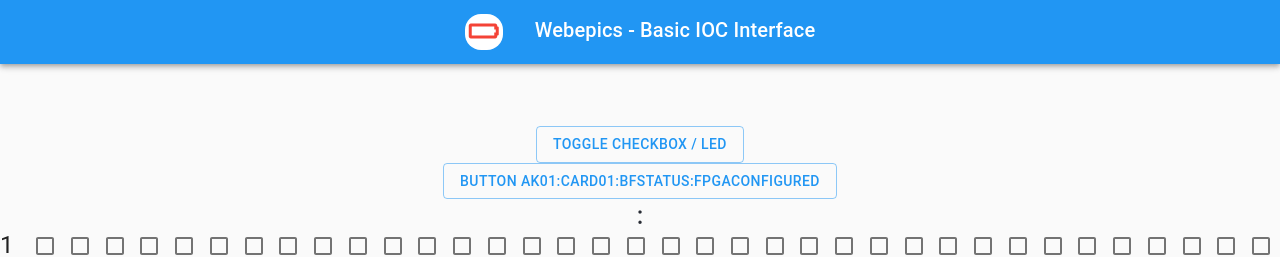
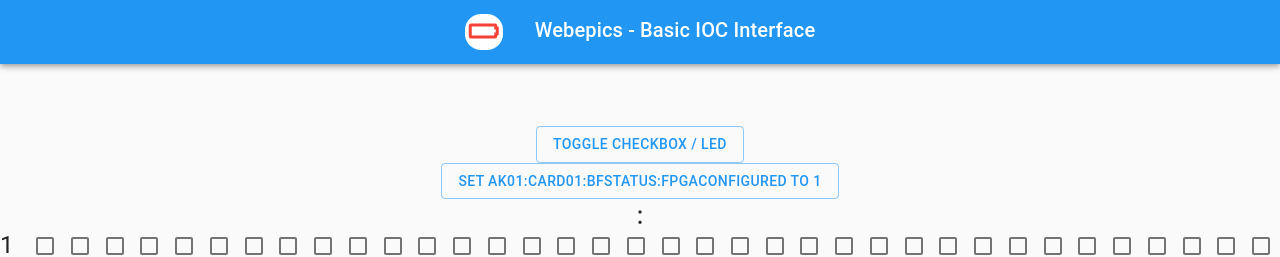
Before and after one commit to webepics/basic_ioc_interface, a React (Create React App) app in the folder react-client/: page / in a window 1280 px wide. Shown: the top 257 px of the page. Built offline with nearby package versions, Linux system fonts and the light colour scheme.

Commit message:
implement pvbutton writing fixed value to a pv

```diff
--- a/react-client/src/PVComponents/PVButton.js
+++ b/react-client/src/PVComponents/PVButton.js
@@ -13,15 +13,16 @@ class PVButton extends PVComponent {
 
     handleChange(event) {
         event.persist()
-        console.log("button pressed :) !!!" )
-        console.log(`${this.props.pv}`)
+        this.write(this.props.pv, this.props.newValue)()
+
     }
 
     render() {
         const {pvs, pv} = this.props;
         const pvValue = pvs[pv] && pvs[pv].value ? pvs[pv].value : "";
         const title = `pv: ${pv} \nvalue: ${pvValue}`;
-        return <Button variant="outlined" color="primary" onClick={this.handleChange} value={pv} >Button {pv} </Button>
+        const buttonText = this.props.children ? this.props.children : `set ${this.props.pv} to ${this.props.newValue}`;
+        return <Button variant="outlined" color="primary" onClick={this.handleChange} value={pv}> {buttonText} </Button>
     }
 }
 
--- a/react-client/src/PVComponents/PVTable.js
+++ b/react-client/src/PVComponents/PVTable.js
@@ -61,7 +61,9 @@ class PVTable extends PVComponent {
         <React.Fragment>
         <br/><br/>
         <Button variant="outlined" color="primary" onClick={this.toggleDisplay}>Toggle Checkbox / LED</Button>
-        <PVButton pv={this.ids[0][0]}> name=name </PVButton>:  {/*Testing Button */}
+
+        <PVButton pv={this.ids[0][0]} newValue={1}/> :  {/*Testing Button */}
+
         <br/>
         <Table>
             <TableBody>
```
